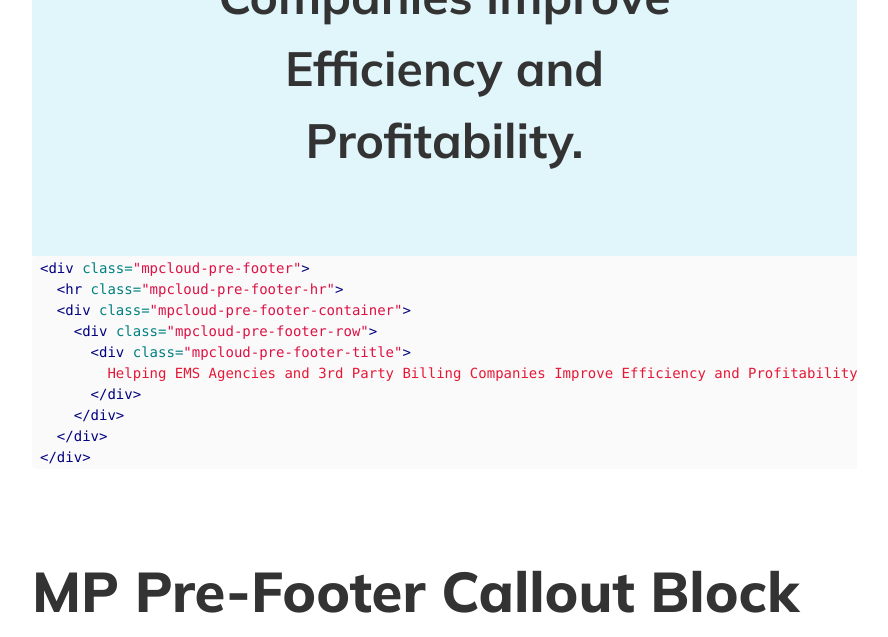
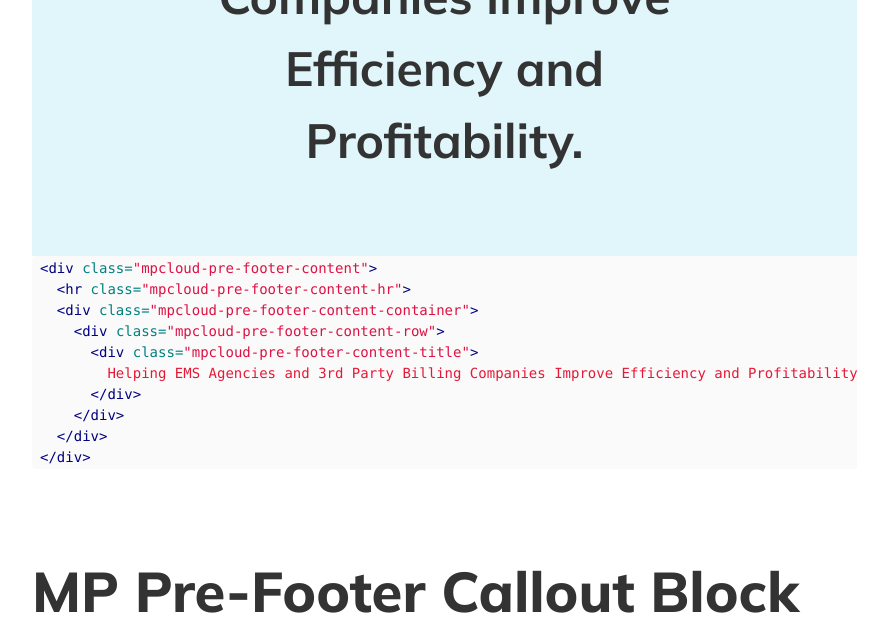
Before and after one commit to ninelabs/mpcloud-design-system, a Jekyll site: the page built from component-footer.md, in a window 1280 px wide and 900 px high, scrolled down 630 px, cut to the strip 0-637 px from the top of the window. Shown: the whole strip, without its empty margins (53-941 px from the left). Built offline with Jekyll 4.4.1, drawn with Linux system fonts in a browser that asks for light colours; nearby versions of some CDN libraries.

Commit message:
Update MP Pre-Footer Content Block's example

````diff
--- a/component-footer.md
+++ b/component-footer.md
@@ -19,11 +19,11 @@ title: Footer // Components
 </div>
 
 ```html
-<div class="mpcloud-pre-footer">
-  <hr class="mpcloud-pre-footer-hr">
-  <div class="mpcloud-pre-footer-container">
-    <div class="mpcloud-pre-footer-row">
-      <div class="mpcloud-pre-footer-title">
+<div class="mpcloud-pre-footer-content">
+  <hr class="mpcloud-pre-footer-content-hr">
+  <div class="mpcloud-pre-footer-content-container">
+    <div class="mpcloud-pre-footer-content-row">
+      <div class="mpcloud-pre-footer-content-title">
         Helping EMS Agencies and 3rd Party Billing Companies Improve Efficiency and Profitability.
       </div>
     </div>
````
